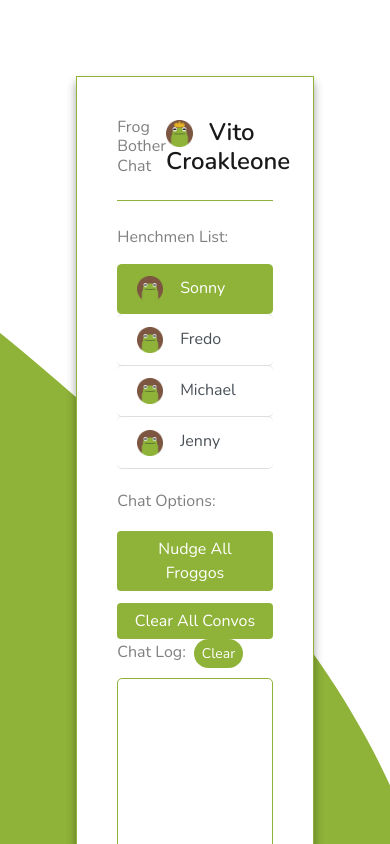
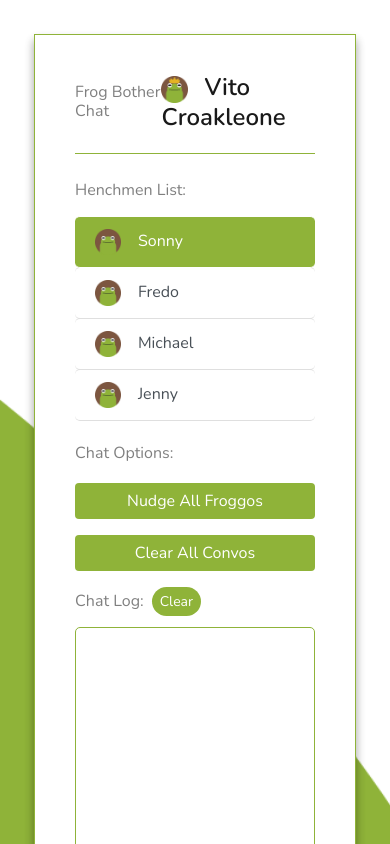
Before and after one commit to Jennykuma/frog-bother-chat, a Vue app: page / in a window 390 px wide. Shown: the top 844 px of the page. Built offline with nearby package versions, Linux system fonts and the light colour scheme.

Commit message:
Fixed some sizing issues

```diff
--- a/public/index.html
+++ b/public/index.html
@@ -10,6 +10,7 @@
     <style>
       body {
         background-image: url(background-img.png);
+        background-size: cover;
       }
     </style>
   </head>
--- a/src/assets/scss/_components.scss
+++ b/src/assets/scss/_components.scss
@@ -11,7 +11,7 @@
     -webkit-font-smoothing: antialiased;
     -moz-osx-font-smoothing: grayscale;
 
-    margin: 9vh;
+    margin: 8vh;
     padding: 3vh;
 
     .btn-secondary {
@@ -27,7 +27,13 @@
     label {
         color: $colour-label;
     }
-  }
+}
+
+@media only screen and (max-width: 600px) {
+    #app {
+        margin: 4vh;
+    }
+}
 
 /* Navbar */
 #nav-bar {
--- a/src/components/ChatBar.vue
+++ b/src/components/ChatBar.vue
@@ -21,7 +21,7 @@ export default {
   },
   data() {
     return {
-      emojiList: ['🐸', '🚬', '🐴', '🔫', '🐟', '🤵', '👥', '😤', '😠']
+      emojiList: ['🐸', '🚬', '🐴', '🔫', '🐟', '🤵', '👥', '😠']
     }
   },
   methods: {
--- a/src/components/HenchmenList.vue
+++ b/src/components/HenchmenList.vue
@@ -7,8 +7,8 @@
       </b-list-group-item>
 
       <label class="mt-4"><h6>Chat Options:</h6></label>
-      <b-button class="mt-1 mb-2" @click="nudgeAll()">Nudge All Froggos</b-button>
-      <b-button class="mt-1" @click="clearAll()">Clear All Convos</b-button>
+      <b-button class="mt-1" @click="nudgeAll()">Nudge All Froggos</b-button>
+      <b-button class="mt-3 mb-3" @click="clearAll()">Clear All Convos</b-button>
 
     </b-list-group>
   </div>
```
Also changed, not shown: 1 other file (tests, documents, lock files or other folders).
